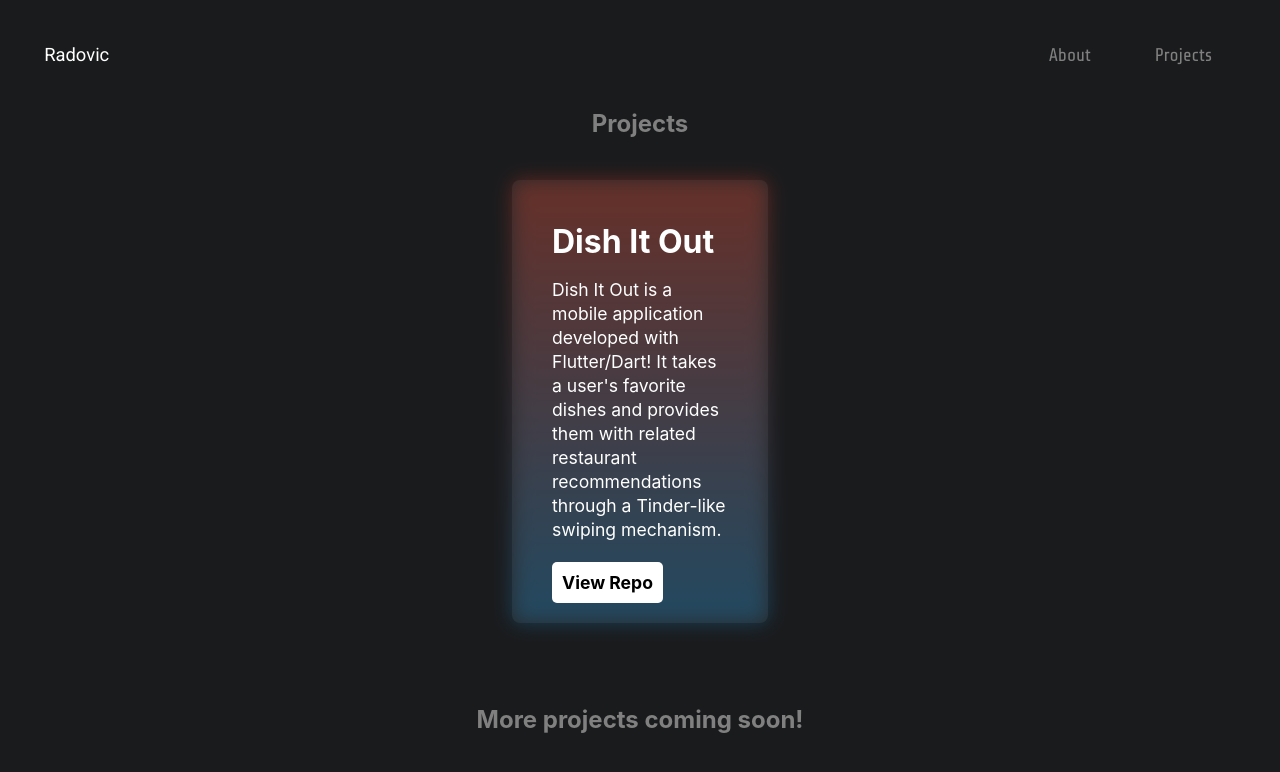
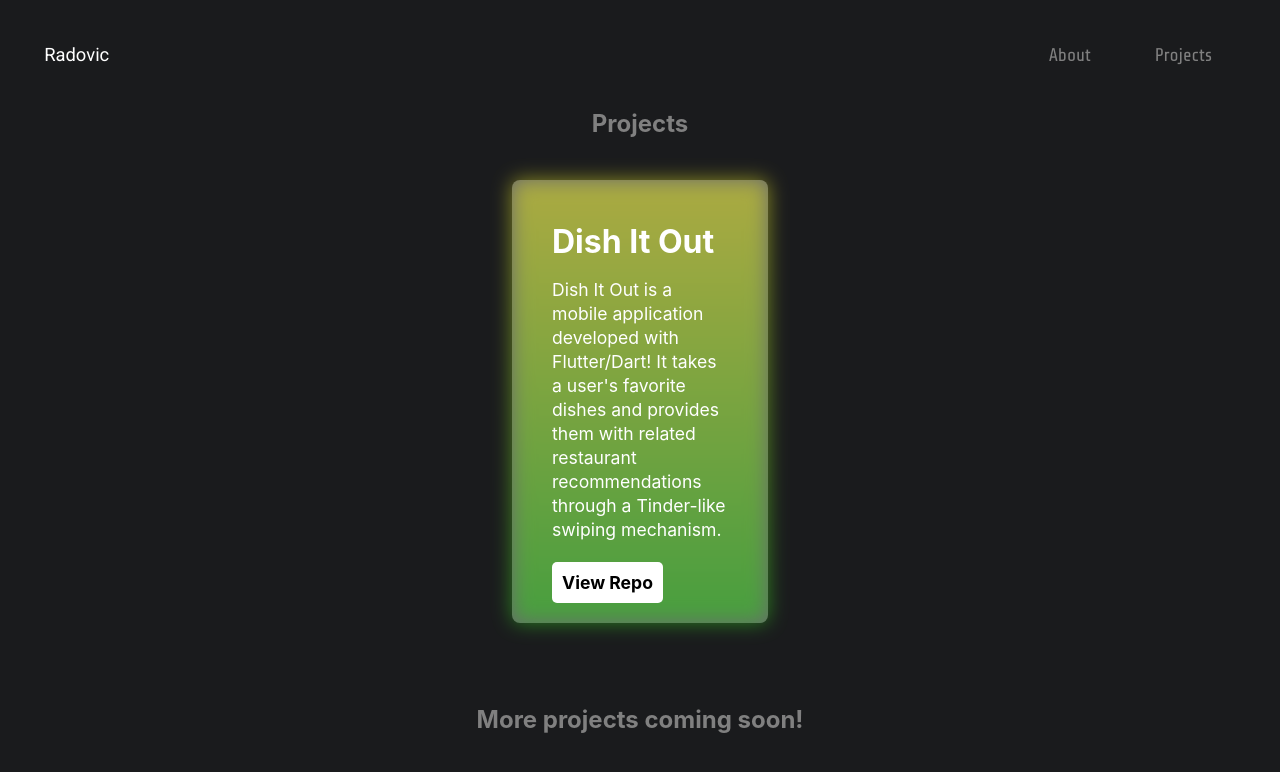
Before and after one commit to BMR81/personal_website, a React (Create React App) app in the folder my-website/: page /projects in a window 1280 px wide. Shown: the top 772 px of the page. Built offline with nearby package versions, Linux system fonts and the light colour scheme; a web font is replaced by a local one.

Commit message:
updated projects color

```diff
--- a/my-website/src/pages/ProjectsPage/ProjectsPage.css
+++ b/my-website/src/pages/ProjectsPage/ProjectsPage.css
@@ -43,7 +43,7 @@ body {
     left: 0;
     padding: 15px 40px;
     margin: 10%;
-    background: rgb(40, 41, 43);
+    background: rgb(104, 105, 108);
     border-radius: 8px;
     z-index: 1;
     transform: .5s;
@@ -57,17 +57,17 @@ body {
     background: linear-gradient(#ffffff, #383c42);
     filter: blur(10px);
     border-radius: 8px;
-    opacity: 0.35;
+    opacity: 0.6;
     transition: opacity 0.5s;
     z-index: -1;
 }
 
 .project-card:nth-child(1) .project-content::before {
-    background: linear-gradient(#db3e26, #1885c4);
+    background: linear-gradient(#d9d625, #32c222);
 }
 
 .project-card:hover .project-content::before {
-    opacity: 0.6;
+    opacity: 0.8;
     filter: blur(30px);
 }
 
```
